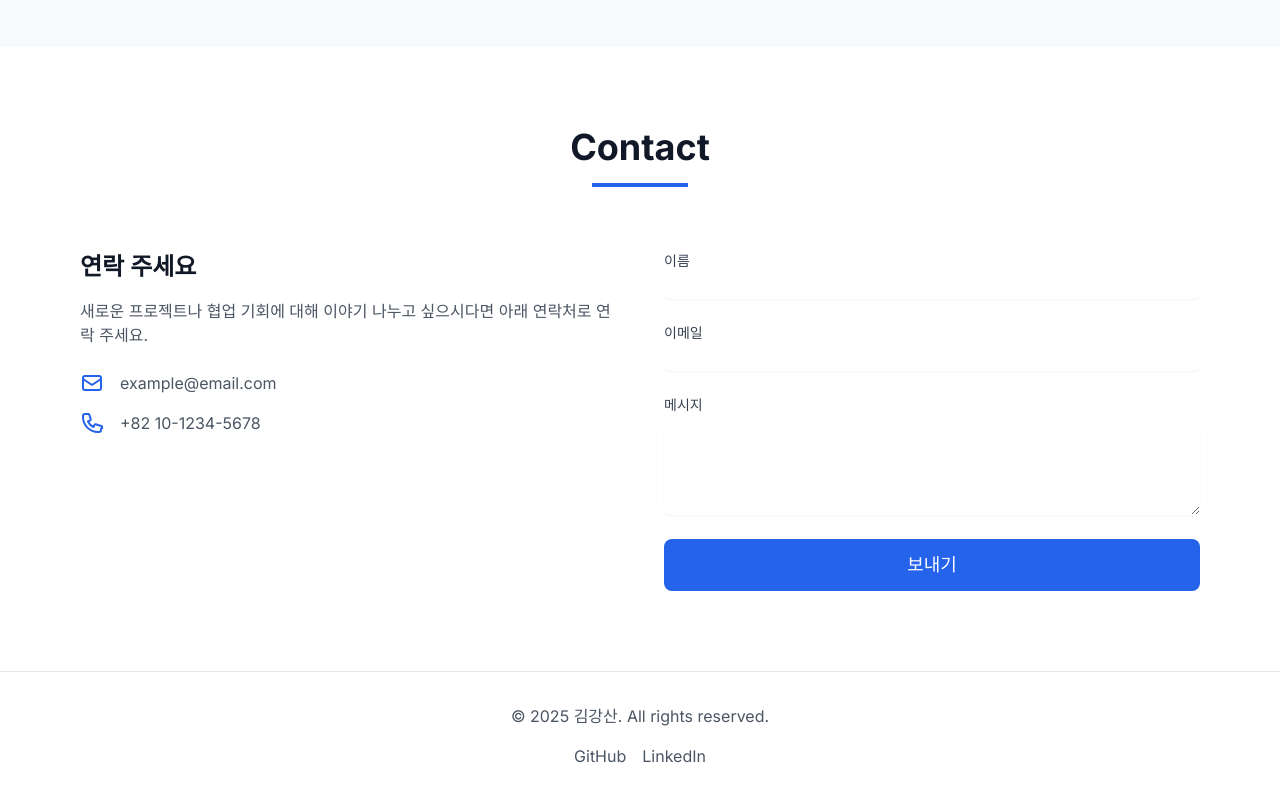
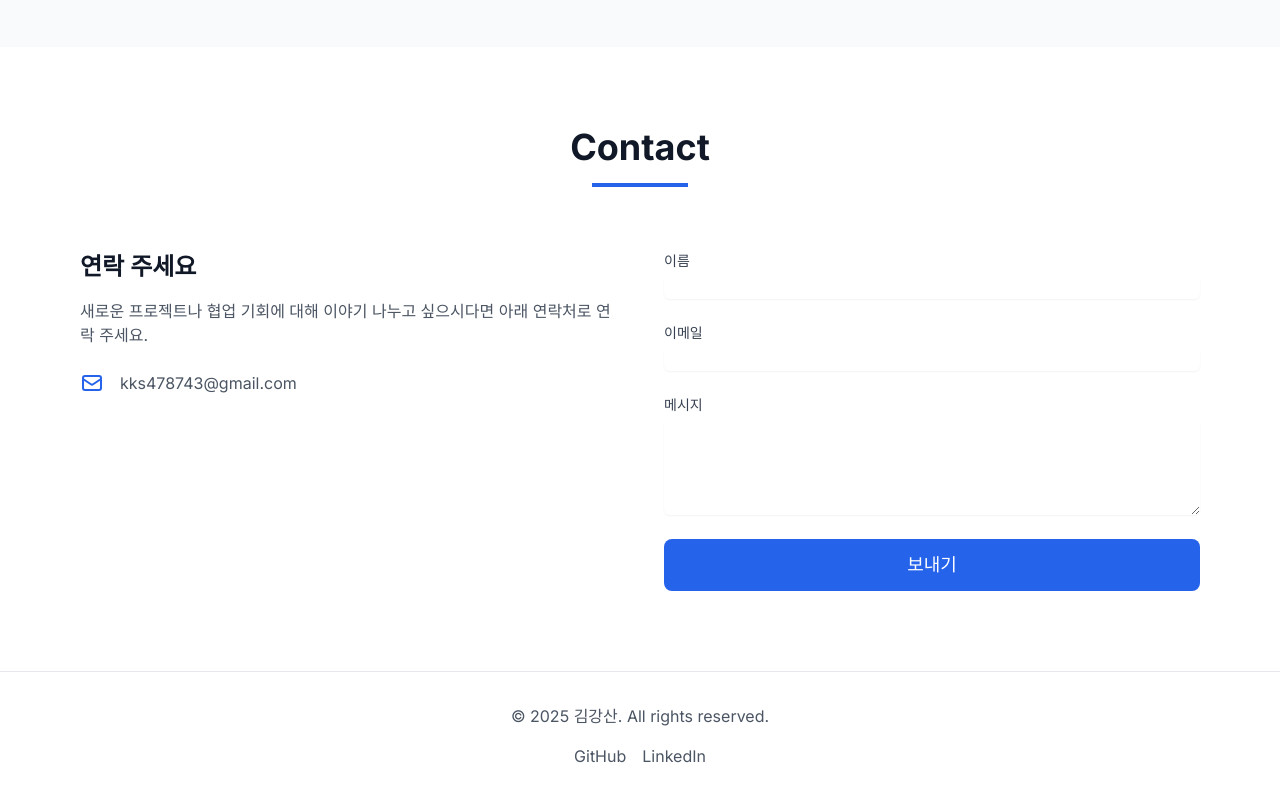
Before and after one commit to kgs4787/portfolio_web, a React (Vite) app: page / in a window 1280 px wide. Shown: the part 3205-4005 px from the top of the page. Built offline with nearby package versions, Linux system fonts and the light colour scheme.

Commit message:
Contact 수정

```diff
--- a/src/components/organisms/About.tsx
+++ b/src/components/organisms/About.tsx
@@ -30,6 +30,7 @@ const About = () => {
       answer: "문제를 마주하면, 먼저 문제의 현상과 범위를 명확히 정의하고 다양한 관점에서 원인을 분석하려 합니다. 작은 단위로 나누어 단계적으로 해결책을 모색하며, 필요하다면 동료 개발자들과 적극적으로 논의하고 협력하여 최적의 해결책을 찾습니다."
     },
     {
+
       question: "당신이 만든 기능 중 가장 '사용자 가치'를 담고 있다고 생각하는 것은?",
       answer: "인턴십 당시 개발했던 '토큰 기반 사용자 데이터 동기화 기능'이 가장 사용자 가치를 담고 있다고 생각합니다. 이 기능을 통해 여러 환경에서 일관된 사용자 경험을 제공하고, 데이터 불일치로 인한 사용자의 혼란과 불편함을 해소하여 서비스 만족도를 높이는 데 기여했습니다."
     },
--- a/src/components/organisms/Contact.tsx
+++ b/src/components/organisms/Contact.tsx
@@ -45,24 +45,10 @@ const Contact = () => {
                     d="M3 8l7.89 5.26a2 2 0 002.22 0L21 8M5 19h14a2 2 0 002-2V7a2 2 0 00-2-2H5a2 2 0 00-2 2v10a2 2 0 002 2z"
                   />
                 </svg>
-                <span className="text-gray-600 dark:text-gray-300">example@email.com</span>
+                <span className="text-gray-600 dark:text-gray-300">kks478743@gmail.com</span>
               </div>
-              <div className="flex items-center">
-                <svg
-                  className="w-6 h-6 text-blue-600 dark:text-blue-400 mr-4"
-                  fill="none"
-                  stroke="currentColor"
-                  viewBox="0 0 24 24"
-                >
-                  <path
-                    strokeLinecap="round"
-                    strokeLinejoin="round"
-                    strokeWidth={2}
-                    d="M3 5a2 2 0 012-2h3.28a1 1 0 01.948.684l1.498 4.493a1 1 0 01-.502 1.21l-2.257 1.13a11.042 11.042 0 005.516 5.516l1.13-2.257a1 1 0 011.21-.502l4.493 1.498A1 1 0 0121 17.72V19a2 2 0 01-2 2h-1C9.716 21 3 14.284 3 6V5z"
-                  />
-                </svg>
-                <span className="text-gray-600 dark:text-gray-300">+82 10-1234-5678</span>
-              </div>
+
+
             </div>
           </motion.div>
 
```
